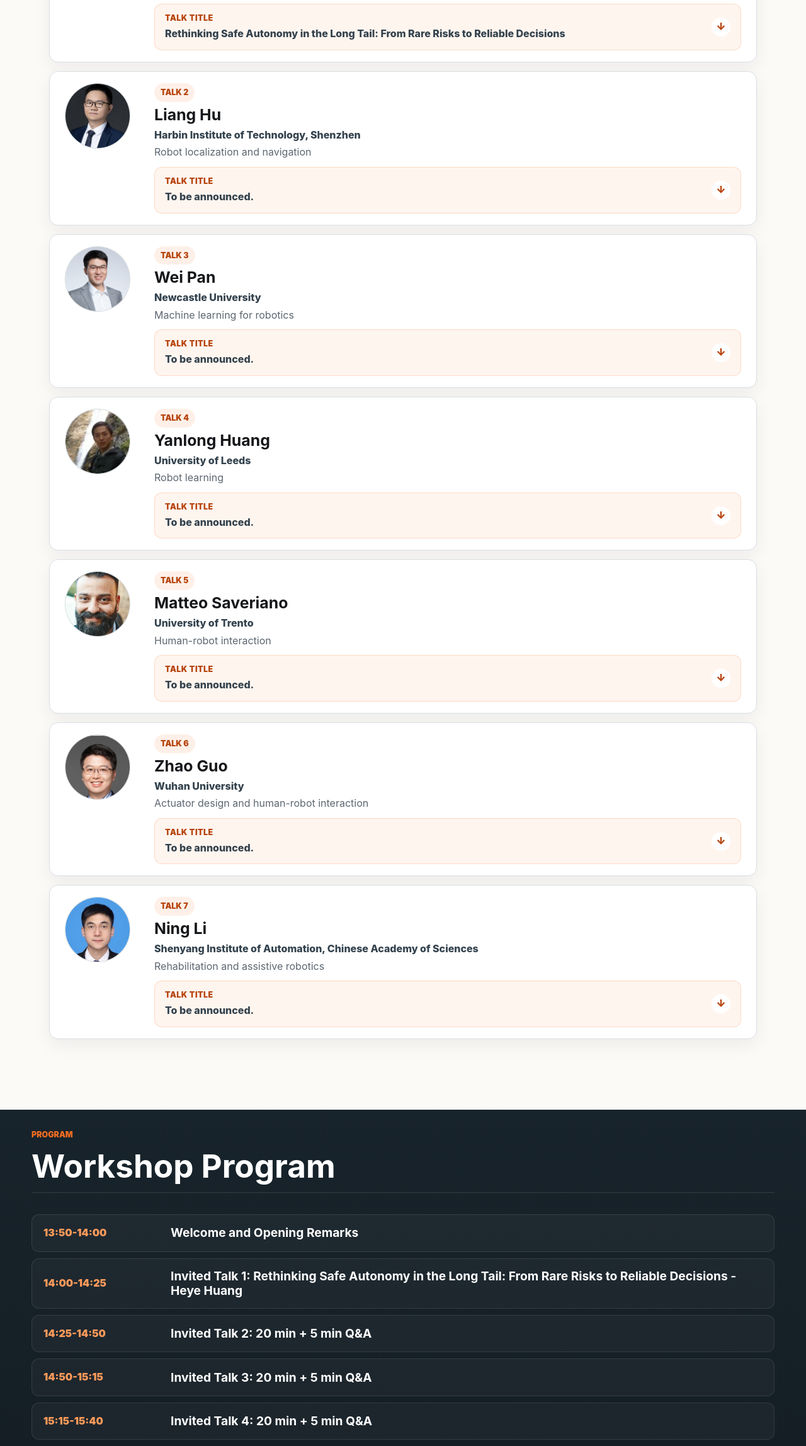
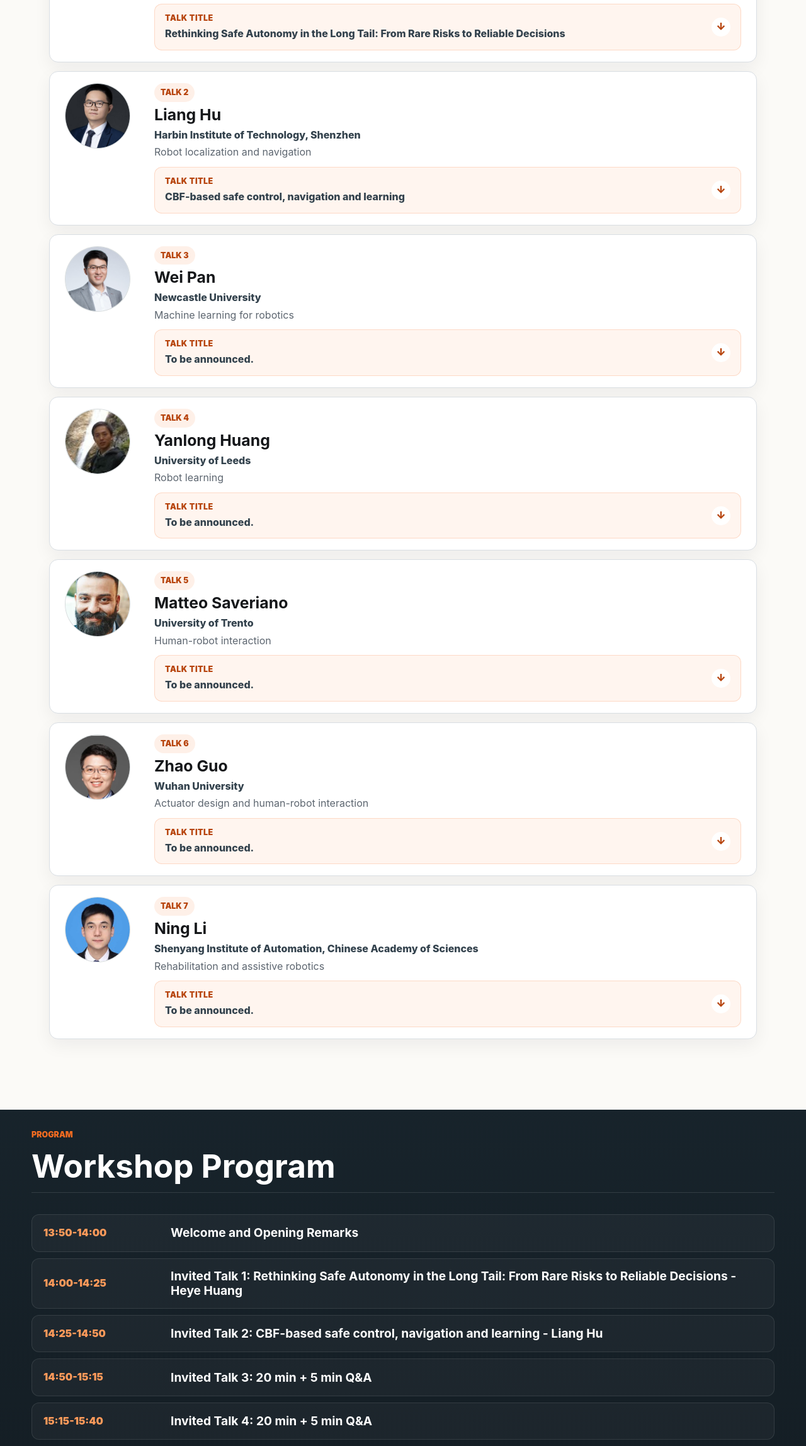
Before and after one commit to Safety-Critical-Robotics/safety-critical-robotics.github.io, a plain HTML site: page index.html in a window 1280 px wide. Shown: the part 3552-5848 px from the top of the page at 63% size. Drawn offline with Linux system fonts and the light colour scheme.

Commit message:
update liang hu profile

```diff
--- a/index.html
+++ b/index.html
@@ -243,12 +243,12 @@
             <p class="speaker-affiliation">Harbin Institute of Technology, Shenzhen</p>
             <p>Robot localization and navigation</p>
             <button class="speaker-title-toggle" type="button" aria-expanded="false" aria-controls="talk-detail-2">
-              <span><strong>Talk Title</strong><em>To be announced.</em></span>
+              <span><strong>Talk Title</strong><em>CBF-based safe control, navigation and learning</em></span>
               <span class="speaker-title-arrow" aria-hidden="true">↓</span>
             </button>
             <div class="speaker-detail" id="talk-detail-2" hidden>
               <h4>Talk details</h4>
-              <p>Detailed talk description will be announced soon.</p>
+              <p>Control Barrier Functions (CBFs) provide a principled framework for enforcing safety in robotic systems. However, safety requirements may conflict with task performance and input limitations, causing infeasibility or conservative behavior, while learned safety knowledge is often tied to a specific task. This talk presents a coherent progress in CBF-based safe control, navigation, and learning. A safety-first hierarchical quadratic programming framework is introduced to guarantee feasibility while prioritizing safety under multiple constraints, enabling reliable operation in complex environments. This principle is then extended to reinforcement learning through a certificated actor-critic method, where CBF-derived critics assess safety and guide policy improvement. Finally, transferable model-free safety filters are developed to learn perception-based CBFs from a single policy and reuse the acquired safety knowledge across different robotic tasks. Together, these works demonstrate how CBFs can support safe control, reliable navigation, and generalizable safety learning.</p>
             </div>
           </article>
           <article class="speaker-card">
@@ -350,7 +350,7 @@
           <article>
             <time>14:25-14:50</time>
             <div>
-              <h3>Invited Talk 2: 20 min + 5 min Q&amp;A</h3>
+              <h3>Invited Talk 2: CBF-based safe control, navigation and learning - Liang Hu</h3>
             </div>
           </article>
           <article>
```
